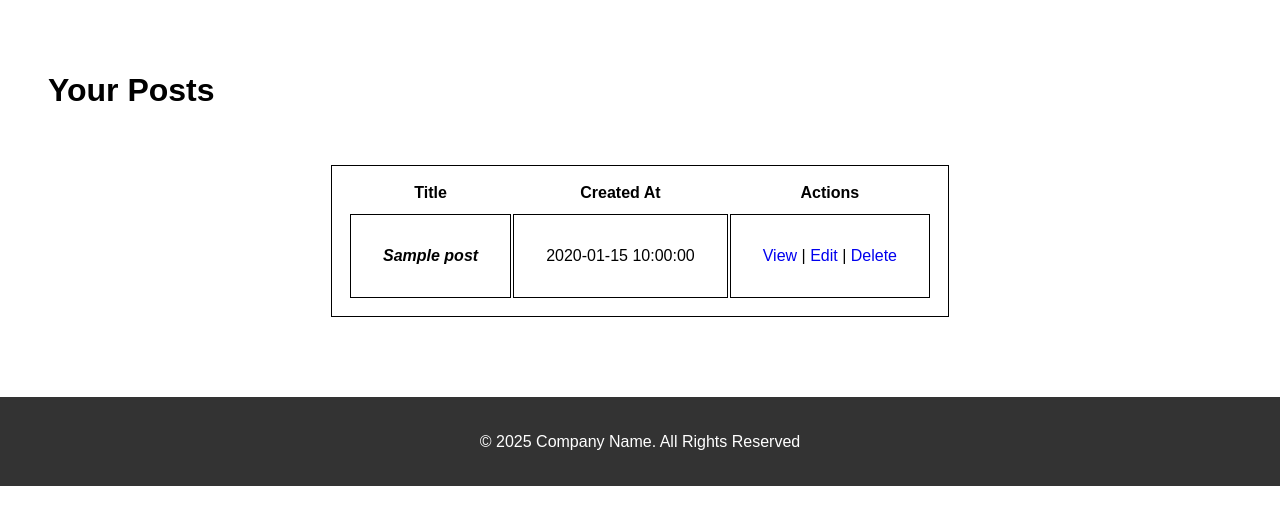
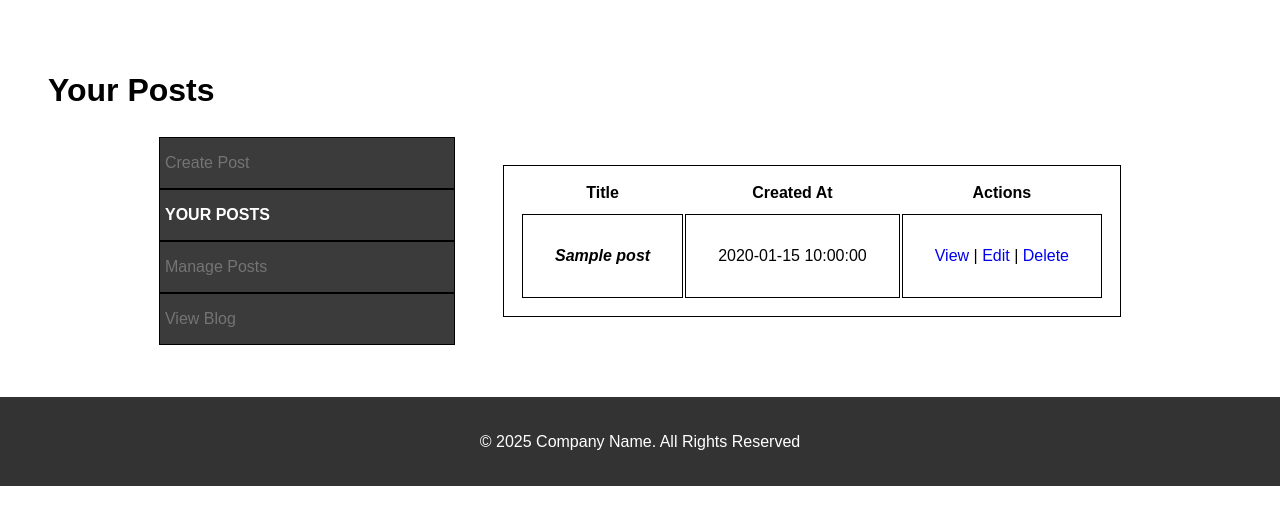
Before and after one commit to Practical-Web-Dev/cms-project, a PHP site: page /cms-project/your-posts.php in a window 1280 px wide. Shown: the part 90-615 px from the top of the page. Run offline with PHP 8.4, Linux system fonts and the light colour scheme; the visitor is signed in with stand-in values (Sample User, id 1); tables that the repository leaves empty or names only in its code hold one stand-in row (values such as "Sample post"); some libraries are stand-ins or nearby versions.

Commit message:
delete posts complete

```diff
--- a/admin.php
+++ b/admin.php
@@ -28,7 +28,7 @@ if (!isset($_SESSION['is_logged_in']) || $_SESSION['is_logged_in'] !== true) {
       <nav class="admin-nav">
         <ul class="admin-nav-menu">
           <li class="admin-nav-li">
-            <a class="admin-nav-link" href="#">Create Post</a>
+            <a class="admin-nav-link active-link" href="#">Create Post</a>
           </li>
           <li class="admin-nav-li">
             <a class="admin-nav-link" href="your-posts.php">Your Posts</a>
--- a/blog.php
+++ b/blog.php
@@ -1,6 +1,6 @@
 <?php
 require_once 'includes/config.php';
- $result = $conn->query("SELECT * FROM posts ORDER BY created_at DESC");
+ $result = $conn->query("SELECT posts.*, cms_users.username FROM posts JOIN cms_users ON posts.user_id = cms_users.id ORDER BY posts.created_at DESC");
 ?>
 <?php $page_title = "Blog"; ?>
 <?php include 'includes/head.php' ?>
@@ -10,6 +10,7 @@ require_once 'includes/config.php';
   <?php while ($post = $result->fetch_assoc()):?>
   <div class="blog-post">
     <h2 class="post-heading"><?php echo htmlspecialchars($post['title']);?></h2>
+    <p class="post-meta"><?php echo "Written by: " . htmlspecialchars($post['username']); ?></p>
     <?php if (!empty($post['featured_image'])): ?>
     <img class="featured-img m-bottom" src="<?php echo htmlspecialchars($post['featured_image']);?>" alt="blog post image">
     <?php endif; ?>
--- a/styles/style.css
+++ b/styles/style.css
@@ -78,6 +78,12 @@ p {
 
 .crud-nav {
   margin-top: 1rem;
+}
+
+.active-link {
+  color: white !important;
+  font-weight: bold;
+  text-transform: uppercase;
 }
 
 /*
@@ -222,6 +228,27 @@ Home Page
   align-items: center;
   justify-content: center;
   margin-top: 3rem;
+}
+
+/*
+
+
+
+
+
+Blog Page
+
+
+
+
+
+
+*/
+
+.post-meta {
+  padding-bottom: 10px;
+  font-style: italic;
+  font-size: 16px;
 }
 
 /*
--- a/your-posts.php
+++ b/your-posts.php
@@ -1,4 +1,3 @@
-
 <?php
 session_start();
 require_once 'includes/config.php';
@@ -27,11 +26,39 @@ $result = $stmt->get_result();
 <?php include 'includes/header.php' ?>
 <main class="main-content-container">
   <h1 class="page-header">Your Posts</h1>
+  <!-- Success Message Display -->
   <?php if ($success_message): ?>
   <div class="success-message">
     <?php echo htmlspecialchars($success_message); ?>
   </div>
   <?php endif; ?>
+  <!-- Error message display -->
+  <?php if (!empty($_SESSION['error_message'])): ?>
+  <div class="error-message">
+    <?php echo htmlspecialchars($_SESSION['error_message']); ?>
+  </div>
+  <?php unset($_SESSION['error_message']); ?>
+  <?php endif; ?>
+  <section class="dashboard-container">
+    <div class="admin-sidebar-container">
+      <nav class="admin-nav">
+        <ul class="admin-nav-menu">
+          <li class="admin-nav-li">
+            <a class="admin-nav-link" href="admin.php">Create Post</a>
+          </li>
+          <li class="admin-nav-li">
+            <a class="admin-nav-link active-link" href="your-posts.php">Your Posts</a>
+          </li>
+          <li class="admin-nav-li">
+            <a class="admin-nav-link" href="#">Manage Posts</a>
+          </li>
+          <li class="admin-nav-li">
+            <a class="admin-nav-link" href="blog.php">View Blog</a>
+          </li>
+        </ul>
+      </nav>
+    </div>
+    <div class="admin-main-page-container">
       <table class="db-table">
         <thead>
           <tr>
@@ -43,8 +70,12 @@ $result = $stmt->get_result();
         <tbody>
           <?php while ($post = $result->fetch_assoc()): ?>
           <tr>
-        <td class="post-title-table"><?php echo htmlspecialchars($post['title']); ?></td>
-        <td><?php echo $post['created_at']; ?></td>
+            <td class="post-title-table">
+              <?php echo htmlspecialchars($post['title']); ?>
+            </td>
+            <td>
+              <?php echo $post['created_at']; ?>
+            </td>
             <td>
               <a href="view-post.php?id=<?php echo $post['id']; ?>">View</a> |
               <a href="edit-post.php?id=<?php echo $post['id']; ?>">Edit</a> |
@@ -54,5 +85,7 @@ $result = $stmt->get_result();
           <?php endwhile; ?>
         </tbody>
       </table>
+    </div>
+  </section>
 </main>
 <?php include 'includes/footer.php' ?>
```
Also changed, not shown: delete-post.php (added, +61 -0 lines). Lines whose indentation alone changed are shown as unchanged.
